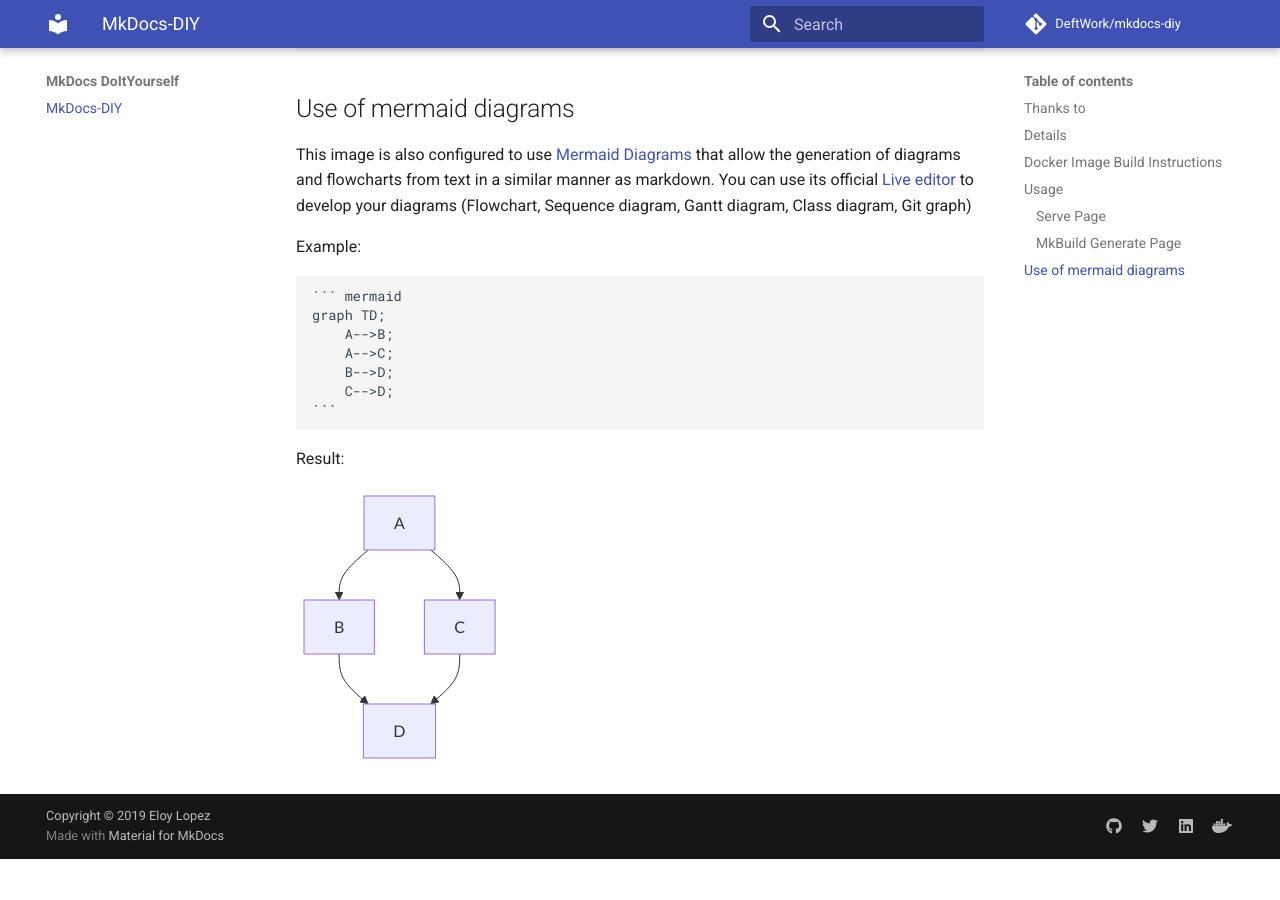
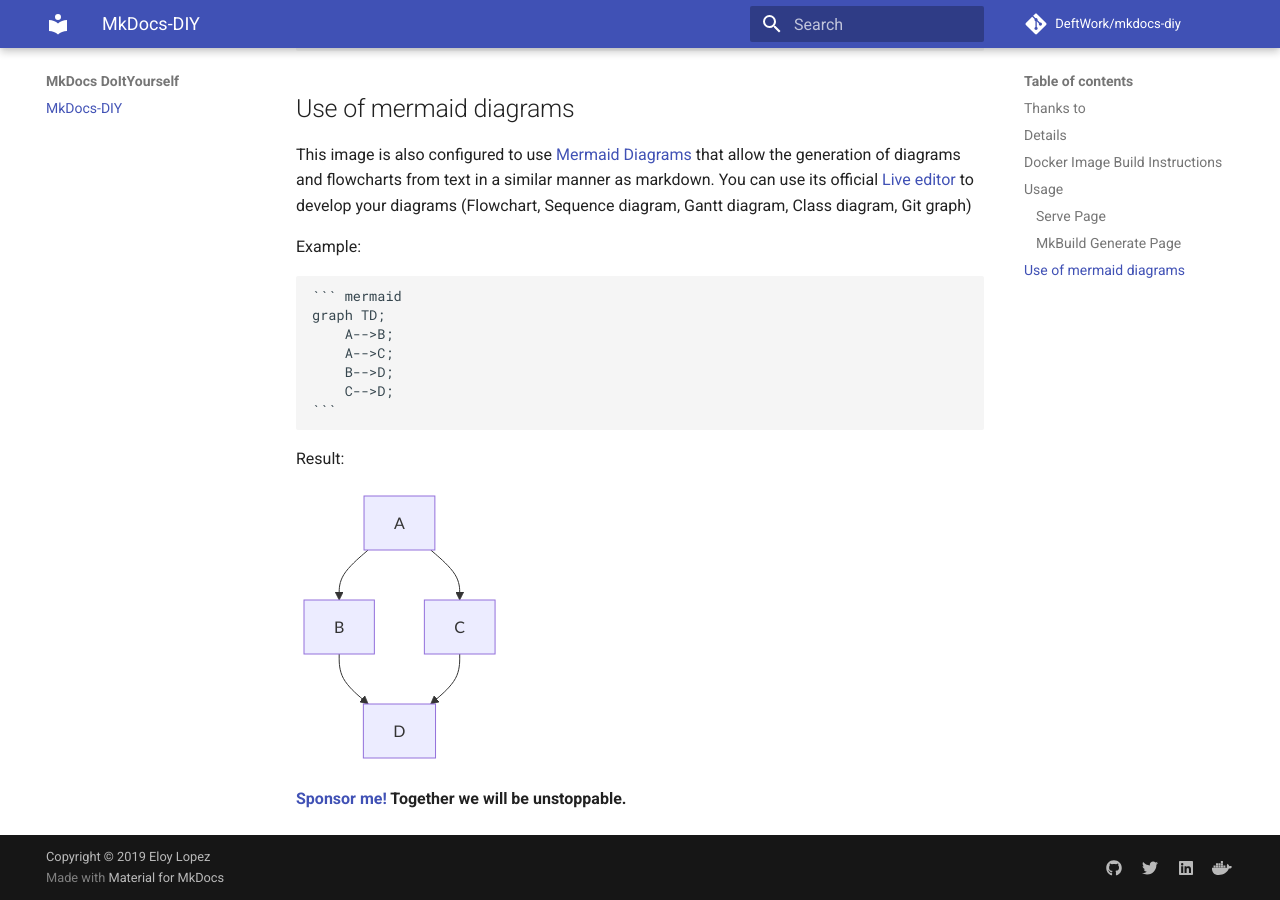
Before and after one commit to deftwork/mkdocs-diy, an MkDocs documentation site: the page built from mkdocs/index.md, in a window 1280 px wide and 900 px high, scrolled down 1695 px. Built offline with MkDocs 1.6.1 and Material for MkDocs 9.7.7, drawn with Linux system fonts in a browser that asks for light colours; comment, search, counter and statistics services are not loaded; before the commit the page ends 2554 px from its top, so only the background shows below that.

Commit message:
Add sponsor link
Add sponsor link

````diff
--- a/mkdocs/index.md
+++ b/mkdocs/index.md
@@ -83,3 +83,5 @@ graph TD;
     B-->D;
     C-->D;
 ```
+
+**[Sponsor me!](https://github.com/sponsors/elswork) Together we will be unstoppable.**
````
Also changed, not shown: README.md (+2 -0 lines).
